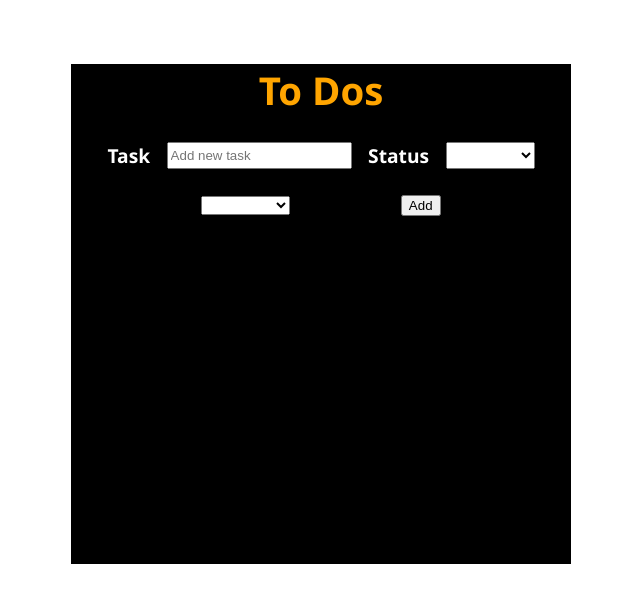
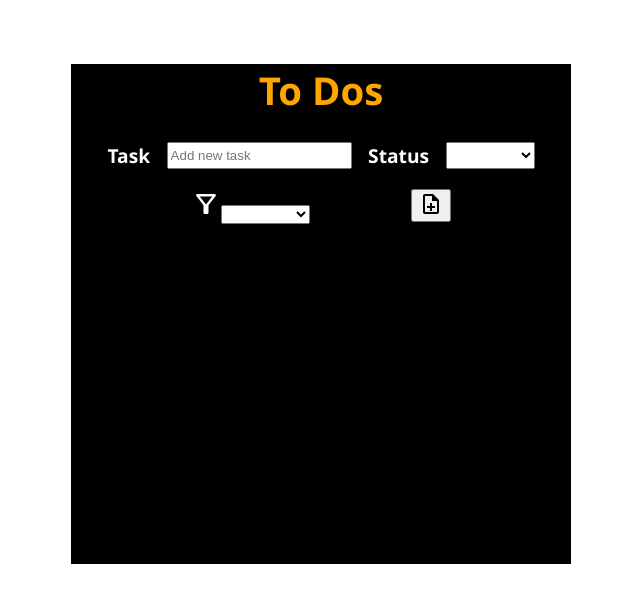
Before and after one commit to iqra-shams/to-do-app, a React (Create React App) app: page / in a window 1280 px wide. Shown: the top 602 px of the page, without its empty margins (313-953 px from the left). Built offline with nearby package versions, Linux system fonts and the light colour scheme.

Commit message:
todo done

```diff
--- a/package.json
+++ b/package.json
@@ -3,12 +3,17 @@
   "version": "0.1.0",
   "private": true,
   "dependencies": {
+    "@emotion/react": "^11.11.1",
+    "@emotion/styled": "^11.11.0",
+    "@mui/icons-material": "^5.14.9",
+    "@mui/material": "^5.14.10",
     "@testing-library/jest-dom": "^5.17.0",
     "@testing-library/react": "^13.4.0",
     "@testing-library/user-event": "^13.5.0",
     "nanoid": "^5.0.1",
     "react": "^18.2.0",
     "react-dom": "^18.2.0",
+    "react-icons": "^4.11.0",
     "react-scripts": "5.0.1",
     "web-vitals": "^2.1.4"
   },
--- a/src/App.css
+++ b/src/App.css
@@ -28,15 +28,20 @@ form{
 }
 .btn{
   border-radius: 50%;
+  color: orange;
+
 }
 .cont{
   display: flex;
   flex-direction: row;
   justify-content: space-around;
+align-items: center;
   background-color: rgb(216, 141, 29);
   margin: 30px 80px;
-
+ height: 45px;
+ width: 400px;
   border-radius: 10px;
+  padding: 0px 5px;
 
 }
 .dd{
--- a/src/test.jsx
+++ b/src/test.jsx
@@ -1,5 +1,9 @@
 import React, { useEffect, useState } from "react";
-
+import NoteAddOutlinedIcon from '@mui/icons-material/NoteAddOutlined';
+import FilterAltOutlinedIcon from '@mui/icons-material/FilterAltOutlined';
+import EditNoteOutlinedIcon from '@mui/icons-material/EditNoteOutlined';
+import SaveOutlinedIcon from '@mui/icons-material/SaveOutlined';
+import DeleteIcon from '@mui/icons-material/Delete';
 function Test() {
   const [task, setTask] = useState("");
   const [status, setStatus] = useState("");
@@ -81,7 +85,7 @@ function Test() {
 
       <div className="con1">
      <div>
-
+   <FilterAltOutlinedIcon style={{ fontSize: 30 }}/>
       <select value={updateddata} onChange={(e) => SetResult(e.target.value)}>
 
         <option></option>
@@ -101,8 +105,8 @@ function Test() {
           setStatus("");
         }}
       >
-        {console.log(todo, "tasks")}
-        Add
+        <NoteAddOutlinedIcon/ >
+
       </button>
       </div>
      </div>
@@ -129,7 +133,7 @@ function Test() {
                 }}
                 className="btn"
               >
-                -
+               <DeleteIcon style={{ fontSize: 20 }} />
               </button>
             </div>
             {edit && item.id === editId ? (
@@ -139,16 +143,17 @@ function Test() {
                 }}
                 className="btn"
               >
-                Save
+               <SaveOutlinedIcon/>
               </button>
             ) : (
               <button
                 onClick={() => {
                   edittask(item);
+
                 }}
                 className="btn"
               >
-                Edit
+              <EditNoteOutlinedIcon style={{ fontSize: 20 }} />
               </button>
             )}
           </div>
```
Also changed, not shown: 1 other file (tests, documents, lock files or other folders).
